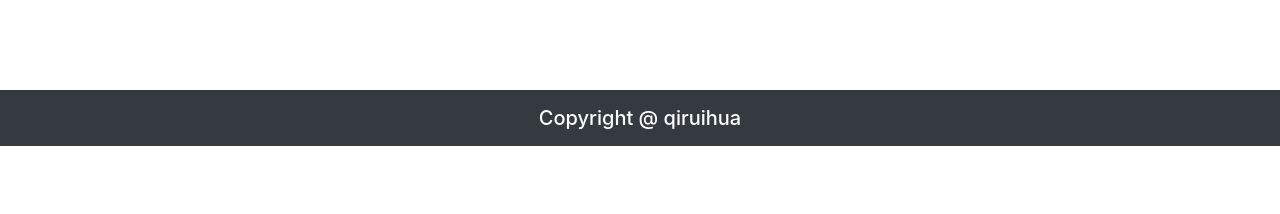
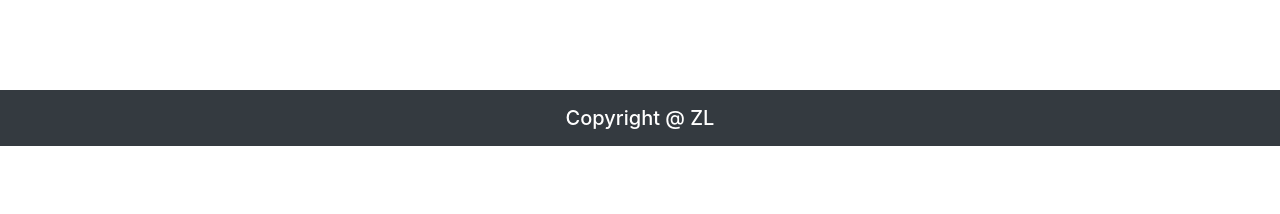
Before and after one commit to Peach131/zl_blog, a Django app: page /login/ in a window 1280 px wide. Shown: the part 586-800 px from the top of the page. Run offline with Django 3.2, Linux system fonts and the light colour scheme; some libraries are stand-ins or nearby versions.

Commit message:
Update login.html

```diff
--- a/blog/templates/login.html
+++ b/blog/templates/login.html
@@ -64,7 +64,7 @@
 <!-- Footer -->
 <footer class="py-3 bg-dark" id="footer">
     <div class="container">
-        <h5 class="m-0 text-center text-white">Copyright @ qiruihua</h5>
+        <h5 class="m-0 text-center text-white">Copyright @ ZL</h5>
     </div>
 </footer>
 
```
